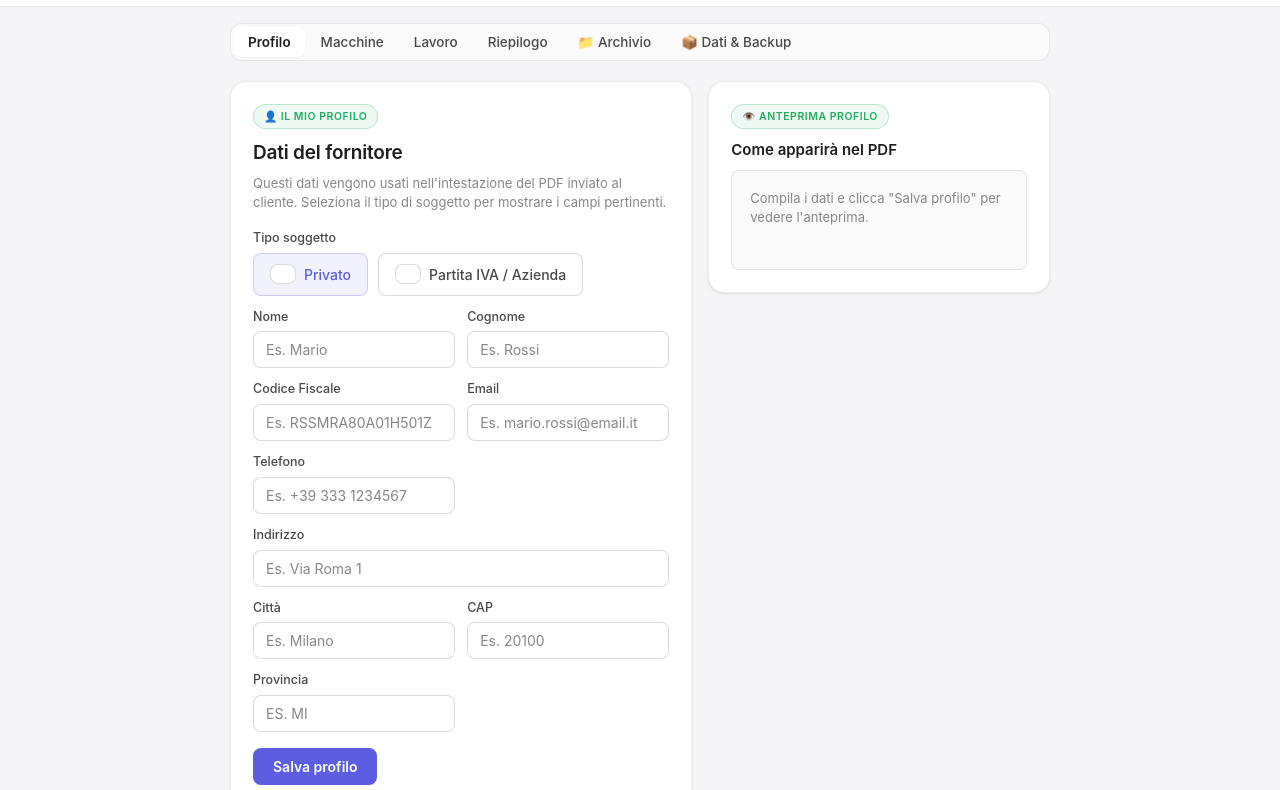
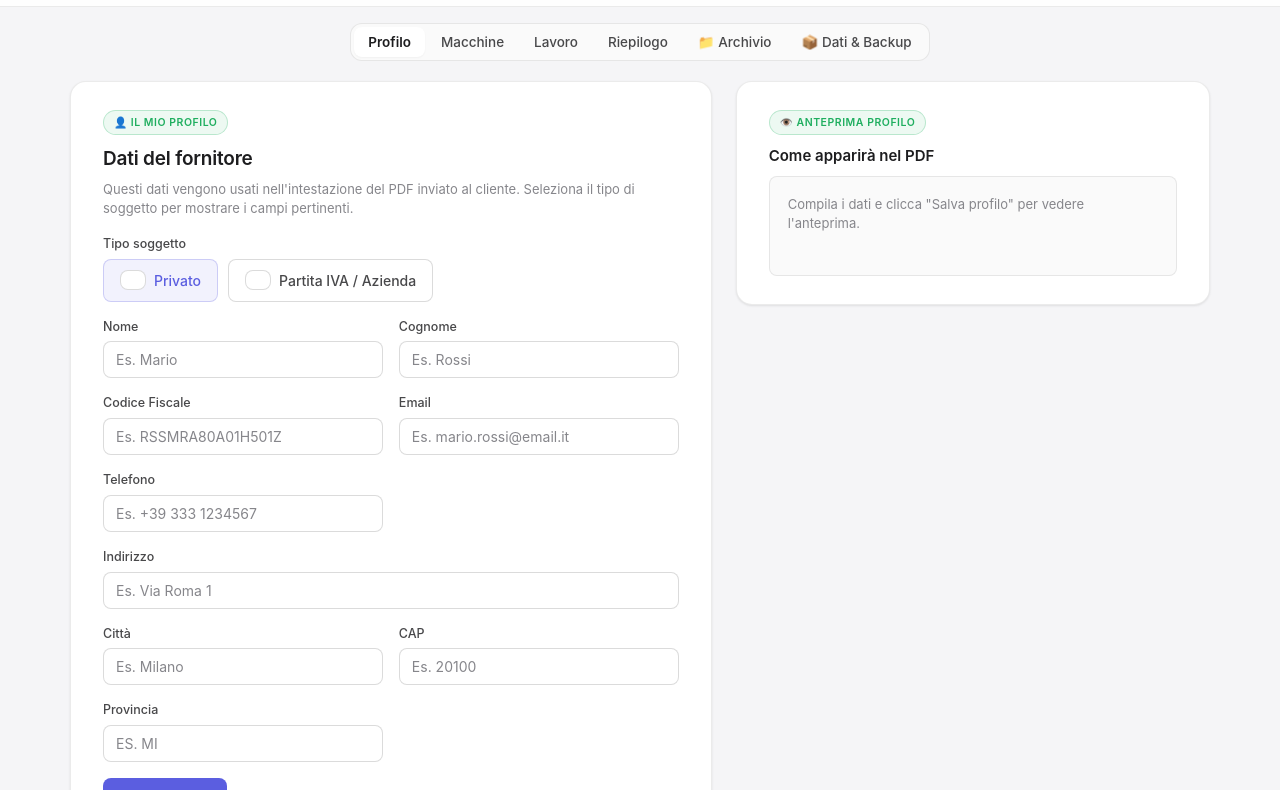
Before and after one commit to Lucchior/Preventivator, a website with bundled scripts: page index.html in a window 1280 px wide. Shown: the part 67-857 px from the top of the page. Built offline with nearby package versions, Linux system fonts and the light colour scheme.

Commit message:
Add files via upload

```diff
--- a/style.css
+++ b/style.css
@@ -123,7 +123,7 @@ body {
   display: flex;
   align-items: center;
   justify-content: space-between;
-  max-width: 860px;
+  max-width: 1180px;
   margin: 0 auto;
   padding: 14px 20px;
 }
@@ -145,12 +145,15 @@ body {
 .theme-btn:hover { background: var(--accent-bg); }
 
 /* ── Tabs ────────────────────────────────────────────────────────── */
-.tabs-wrapper { max-width: 860px; margin: 0 auto; padding: 16px 20px 0; }
+.tabs-wrapper { max-width: 1180px; margin: 0 auto; padding: 16px 20px 0; }
 .tabs {
   display: flex;
+  justify-content: center;
   gap: 2px;
   padding: 3px;
-  margin-bottom: 20px;
+  width: fit-content;
+  max-width: 100%;
+  margin: 0 auto 20px;
   background: var(--surface-2);
   border: 1px solid var(--border);
   border-radius: var(--r);
@@ -183,7 +186,7 @@ body {
 }
 
 /* ── Main / panels ───────────────────────────────────────────────── */
-#appMain { max-width: 860px; margin: 0 auto; padding: 0 20px 60px; width: 100%; }
+#appMain { max-width: 1180px; margin: 0 auto; padding: 0 20px 60px; width: 100%; }
 .tab-panel { display: none; }
 .tab-panel.active { display: block; animation: fadeIn .18s ease; }
 @keyframes fadeIn { from { opacity:0; } to { opacity:1; } }
@@ -497,12 +500,17 @@ input[type=checkbox] { width: 16px; height: 16px; accent-color: var(--accent); c
 
 /* ── Footer ──────────────────────────────────────────────────────── */
 .app-footer { background: var(--surface); border-top: 1px solid var(--border); font-size: 12px; color: var(--muted); margin-top: 40px; }
-.footer-inner { display: flex; align-items: center; justify-content: space-between; flex-wrap: wrap; gap: 10px; max-width: 860px; margin: 0 auto; padding: 16px 20px; }
+.footer-inner { display: flex; align-items: center; justify-content: space-between; flex-wrap: wrap; gap: 10px; max-width: 1180px; margin: 0 auto; padding: 16px 20px; }
 .footer-copy strong { color: var(--text-2); }
 .footer-bug { display: inline-flex; align-items: center; gap: 5px; color: var(--accent); text-decoration: none; font-weight: 600; padding: 5px 12px; border-radius: var(--r-sm); border: 1px solid var(--accent-border); background: var(--accent-bg); transition: background .15s; white-space: nowrap; }
 .footer-bug:hover { background: var(--accent-bg-2); }
 
 /* ── Responsive ──────────────────────────────────────────────────── */
+@media (min-width: 821px) {
+  .card { padding: 28px 32px; }
+  .grid { gap: 24px; }
+  .form-grid { gap: 16px; }
+}
 @media (max-width: 820px) {
   .grid { grid-template-columns: 1fr; }
   .tabs-wrapper { padding: 14px 16px 0; }
```
